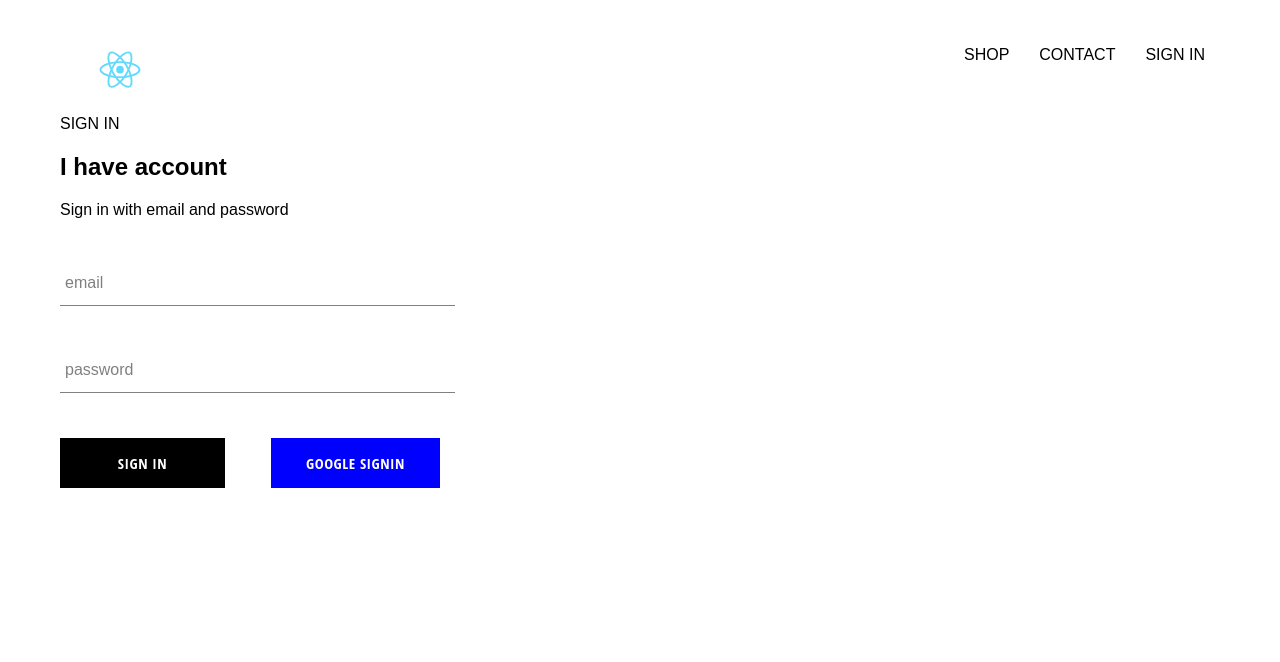
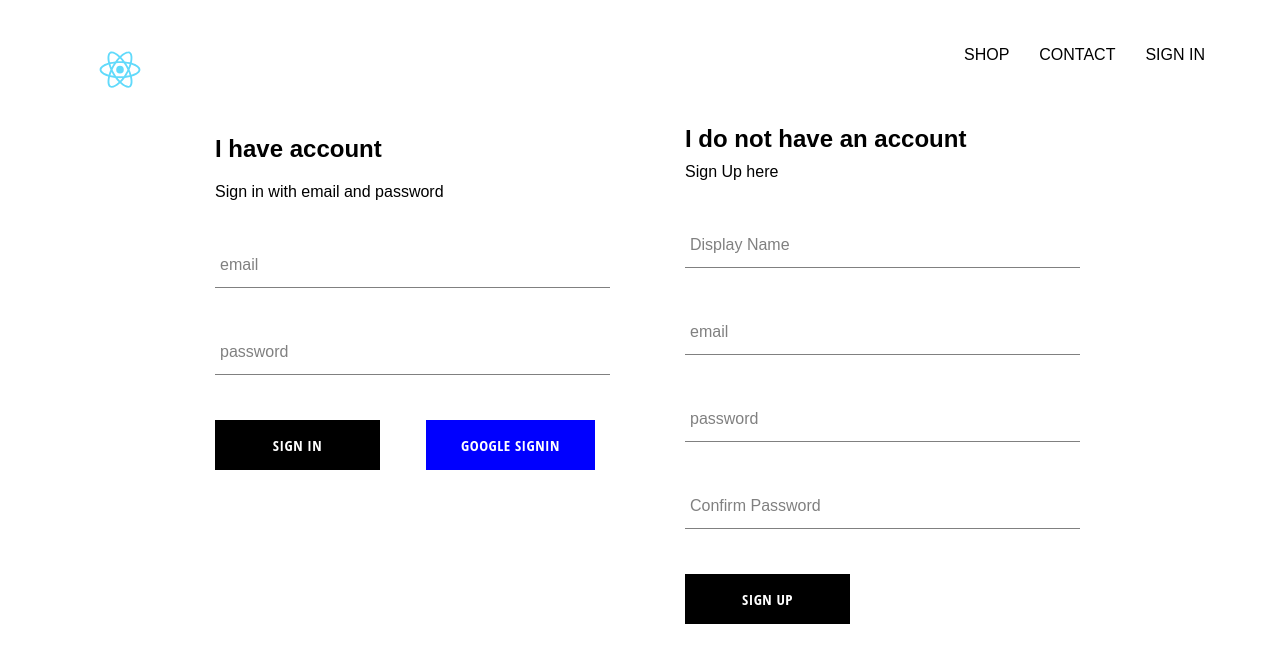
Before and after one commit to tanngo1605/ReactProject, a React (Create React App) app: page /signin in a window 1280 px wide. Shown: the top 662 px of the page. Built offline with nearby package versions, Linux system fonts and the light colour scheme; no server answers.

Commit message:
implemt firebase with signup with email&password

```diff
--- a/src/App.js
+++ b/src/App.js
@@ -21,20 +21,34 @@
 }
 //unsubscribeFromAuth = null;
 componentDidMount(){
-  this.unsubscribeFromAuth= auth.onAuthStateChanged( async user =>{
-    //this.setState({currentUser: user});
-    createUserProfile(user);
-
-    console.log(user);
+  console.log("ComponentDidMount");
+  //this.unsubscribeFromAuth=
+  auth.onAuthStateChanged( async userAuth =>{ //this function is called -> setState is called -> render is called
+    console.log('User: ' + userAuth)
+    if(userAuth){
+      const userRef = await createUserProfile(userAuth);
+      userRef.onSnapshot(snapShot =>{
+        this.setState({
+          currentUser: {
+            id: snapShot.id,
+            ...snapShot.data()
+          }
+        })
+      })
+    }
+    else
+    this.setState({currentUser: userAuth})
 
   })
 }
 
 componentWillUnmount(){
-  this.unsubscribeFromAuth();
+  console.log("ComponentWillUnmount");
+ // this.unsubscribeFromAuth();
 }
 
   render() {
+    console.log("Render...")
     return (
       <div>
         <Header currentUser={this.state.currentUser} />{" "}
@@ -43,16 +57,12 @@
           <Route exact path="/" component={HomePage}></Route>
           <Route exact path="/shop" component={ShopPage}></Route>
           <Route exact path="/signin" component={SignInAndSignUpPage}></Route>
-          <Route exact path="/shop/sneakers" component={CC}></Route>
+
         </Switch>
       </div>
     );
   }
 }
-function CC (){
-  return(
-    <div>CC Duma</div>
-  )
-}
+
 
 export default App;
--- a/src/components/header/header.component.jsx
+++ b/src/components/header/header.component.jsx
@@ -16,9 +16,17 @@
     <Link className='option' to="/shop">CONTACT</Link>
     {
       currentUser?
-      <div className='option' onClick ={() => auth.signOut()}>SIGN OUT</div>
+     <div className='option' onClick ={() => auth.signOut()}> SIGN OUT</div>
+
       :
       <Link className='option' to ="/signin">SIGN IN</Link>
+    }
+    {
+      currentUser?
+     <div className='option'>{currentUser.displayName.toUpperCase()}</div>
+     :
+     null
+
     }
 
     </div>
--- /dev/null
+++ b/src/components/sign-up/sign-up.component.jsx
@@ -0,0 +1,103 @@
+import React from "react";
+import FormInput from "../form-input/form-input.component";
+
+import CustomButton from "../custom-button/custom-button.component";
+
+import { auth, createUserProfile } from "../../firebase/firebase.utils";
+
+import "./sign-up.styles.scss";
+
+class SignUp extends React.Component {
+  constructor() {
+    super();
+    this.state = {
+      displayName: "",
+      email: "",
+      password: "",
+      confirmPassword: "",
+    };
+  }
+  handleSubmit = async (event) =>{
+      event.preventDefault();
+      const { displayName, email, password, confirmPassword } = this.state;
+
+      if(password!=confirmPassword){
+
+        alert('Pass not match');
+        return;
+      }
+      try{
+        const {user} = await auth.createUserWithEmailAndPassword(email, password);
+
+        await createUserProfile(user, {displayName});
+
+        this.setState({
+            displayName: "",
+            email: "",
+            password: "",
+            confirmPassword: "",
+
+        });
+
+
+      }
+      catch(err){
+          console.log(err);
+      }
+
+
+  }
+
+  handleChange = e =>{
+      const {name, value} = e.target;
+      this.setState({[name]: value});
+
+  }
+
+  render() {
+    const { displayName, email, password, confirmPassword } = this.state;
+    return (
+      <div className="sign-up">
+        <h2 className="title">I do not have an account</h2>
+        <span> Sign Up here</span>
+        <form className="sign-up-form" onSubmit={this.handleSubmit}>
+          <FormInput
+            type="text"
+            name="displayName"
+            value={displayName}
+            onChange={this.handleChange}
+            label="Display Name"
+            required
+          ></FormInput>
+          <FormInput
+            type="email"
+            name="email"
+            value={email}
+            onChange={this.handleChange}
+            label="email"
+            required
+          ></FormInput>
+          <FormInput
+            type="password"
+            name="password"
+            value={password}
+            onChange={this.handleChange}
+            label="password"
+            required
+          ></FormInput>
+          <FormInput
+            type="password"
+            name="confirmPassword"
+            value={confirmPassword}
+            onChange={this.handleChange}
+            label="Confirm Password"
+            required
+          ></FormInput>
+          <CustomButton type='submit'>Sign Up</CustomButton>
+        </form>
+      </div>
+    );
+  }
+}
+
+export default SignUp;
--- /dev/null
+++ b/src/components/sign-up/sign-up.styles.scss
@@ -0,0 +1,9 @@
+.sign-up{
+    display: flex;
+    flex-direction: column;
+    width: 380px;
+
+    .title {
+        margin: 10px 0;
+    }
+}
--- a/src/pages/sign-in-and-sign-up/sign-in-and-sign-up.component.jsx
+++ b/src/pages/sign-in-and-sign-up/sign-in-and-sign-up.component.jsx
@@ -1,10 +1,11 @@
 import React from "react";
 import "./sign-in-and-sign-up.style.scss";
 import SignIn from "../../components/sign-in/sign-in.component";
+import SignUp from "../../components/sign-up/sign-up.component";
 const SignInAndSignUpPage = () => (
   <div className="sign-in-and-sign-up">
-    SIGN IN
-    <SignIn>  </SignIn>
+    <SignIn></SignIn>
+    <SignUp/>
   </div>
 );
 
--- a/src/pages/sign-in-and-sign-up/sign-in-and-sign-up.style.scss
+++ b/src/pages/sign-in-and-sign-up/sign-in-and-sign-up.style.scss
@@ -0,0 +1,6 @@
+.sign-in-and-sign-up{
+    width: 850px;
+    display: flex;
+    justify-content: space-between;
+    margin:  auto;
+}
```
